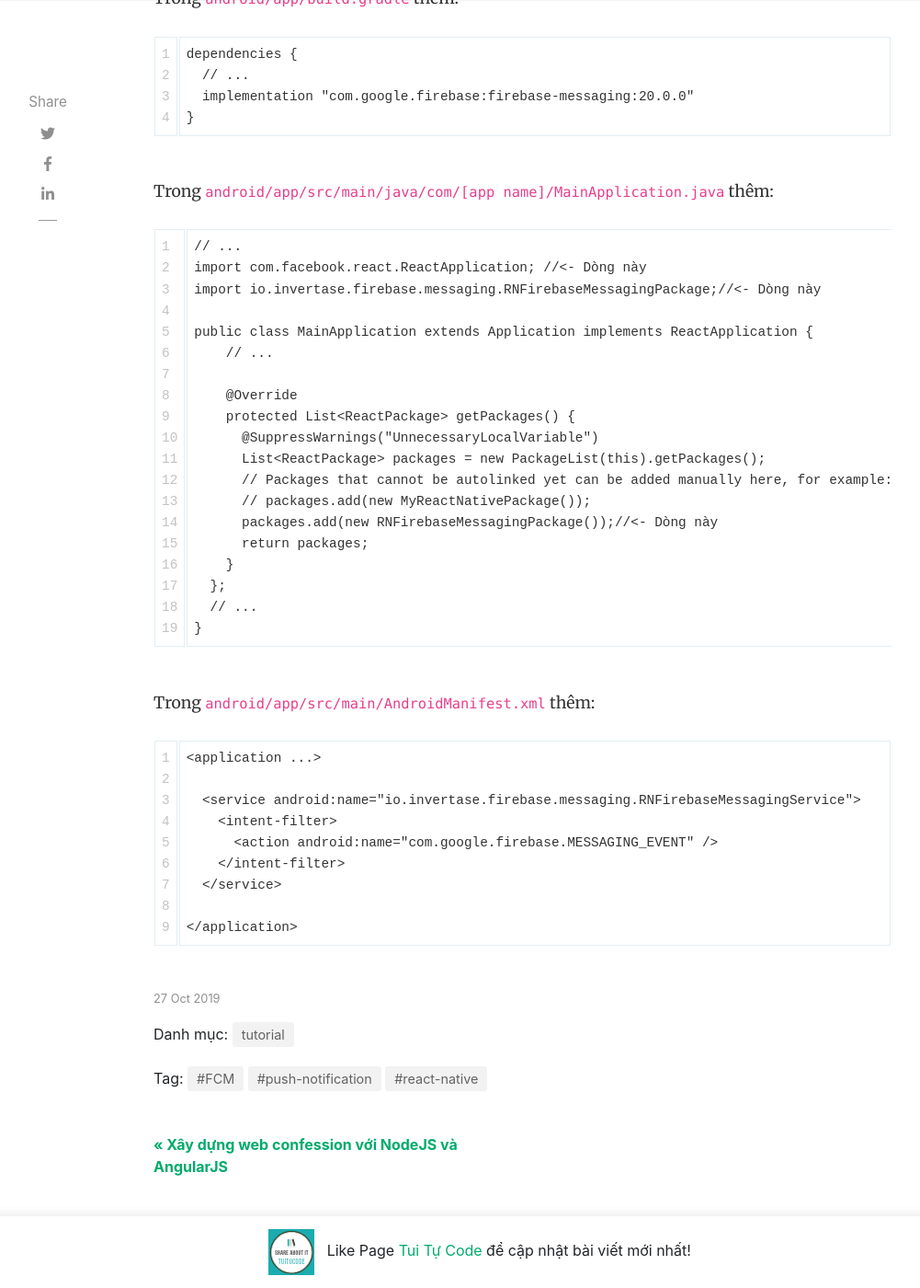
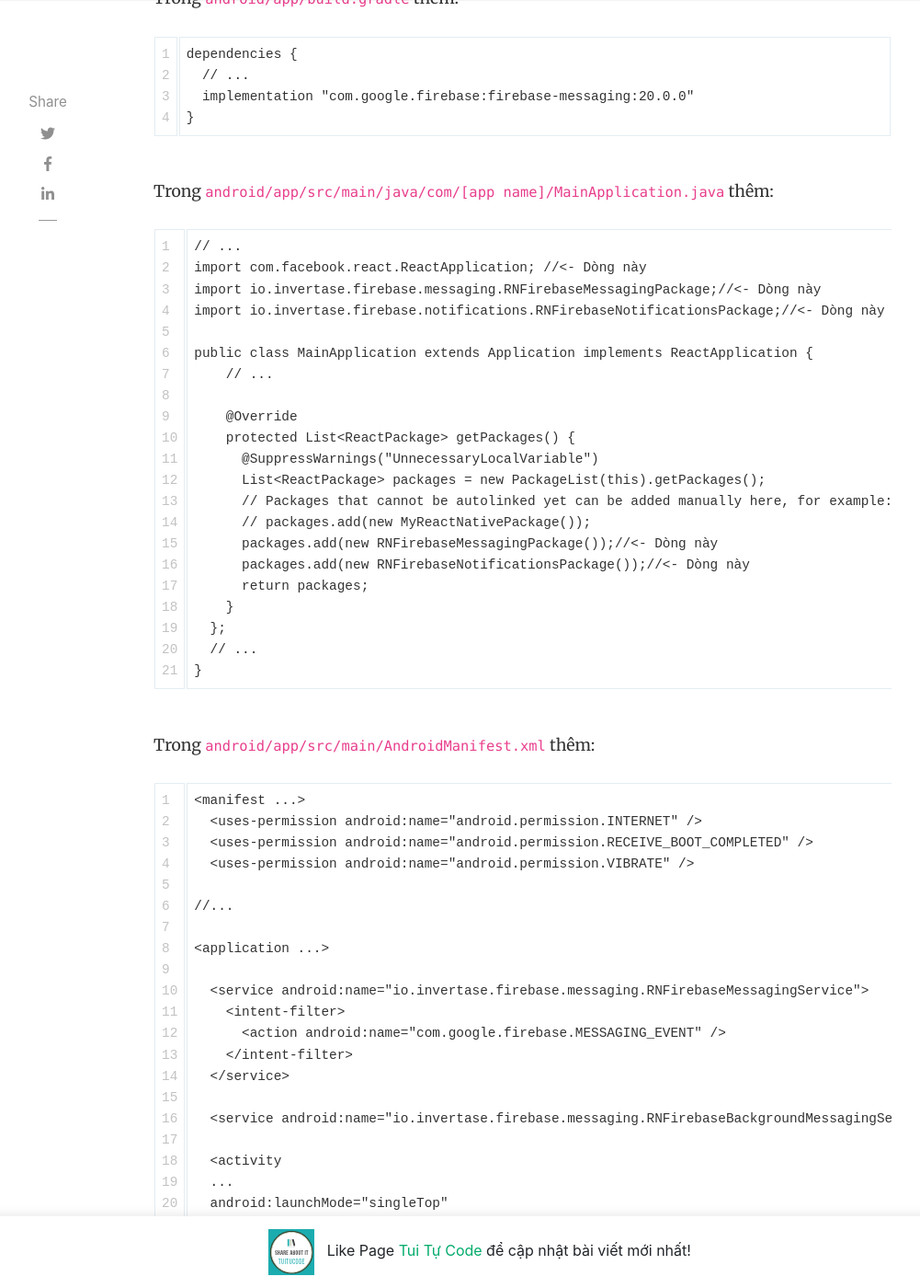
Before and after one commit to tuitucode/tuitucode.github.io, a Jekyll site: the page built from _posts/2019-10-27-push-notification-w-FCM-in-react-native.md, in a window 1280 px wide and 1400 px high, scrolled down 4050 px. Shown: the whole window at 92% size, without its empty margins (118-1119 px from the left). Built offline with Jekyll 4.4.1, drawn with Linux system fonts in a browser that asks for light colours; nearby versions of some CDN libraries; comment, search, counter and statistics services are not loaded; some of the changed text lies outside the part shown.

Commit message:
Create 2019-10-27-push-notification-w-FCM-in-react-native.md

````diff
--- a/_posts/2019-10-27-push-notification-w-FCM-in-react-native.md
+++ b/_posts/2019-10-27-push-notification-w-FCM-in-react-native.md
@@ -94,6 +94,7 @@ Trong ``android/app/src/main/java/com/[app name]/MainApplication.java`` thêm:
 // ...
 import com.facebook.react.ReactApplication; //<- Dòng này
 import io.invertase.firebase.messaging.RNFirebaseMessagingPackage;//<- Dòng này
+import io.invertase.firebase.notifications.RNFirebaseNotificationsPackage;//<- Dòng này
 
 public class MainApplication extends Application implements ReactApplication {
     // ...
@@ -105,6 +106,7 @@ public class MainApplication extends Application implements ReactApplication {
       // Packages that cannot be autolinked yet can be added manually here, for example:
       // packages.add(new MyReactNativePackage());
       packages.add(new RNFirebaseMessagingPackage());//<- Dòng này
+      packages.add(new RNFirebaseNotificationsPackage());//<- Dòng này
       return packages;
     }
   };
@@ -113,6 +115,13 @@ public class MainApplication extends Application implements ReactApplication {
 ```
 Trong ``android/app/src/main/AndroidManifest.xml`` thêm:
 ```
+<manifest ...>
+  <uses-permission android:name="android.permission.INTERNET" />
+  <uses-permission android:name="android.permission.RECEIVE_BOOT_COMPLETED" />
+  <uses-permission android:name="android.permission.VIBRATE" />
+
+//...
+
 <application ...>
 
   <service android:name="io.invertase.firebase.messaging.RNFirebaseMessagingService">
@@ -121,5 +130,13 @@ Trong ``android/app/src/main/AndroidManifest.xml`` thêm:
     </intent-filter>
   </service>
 
+  <service android:name="io.invertase.firebase.messaging.RNFirebaseBackgroundMessagingService" />
+
+  <activity
+  ...
+  android:launchMode="singleTop"
+>
+
 </application>
 ```
+Xong, các bạn build app xem có bị lỗi gì không nhé, không lỗi thì tiếp tục nào (có lỗi thì tra google hoặc comment bên dưới để mình giúp)
````
